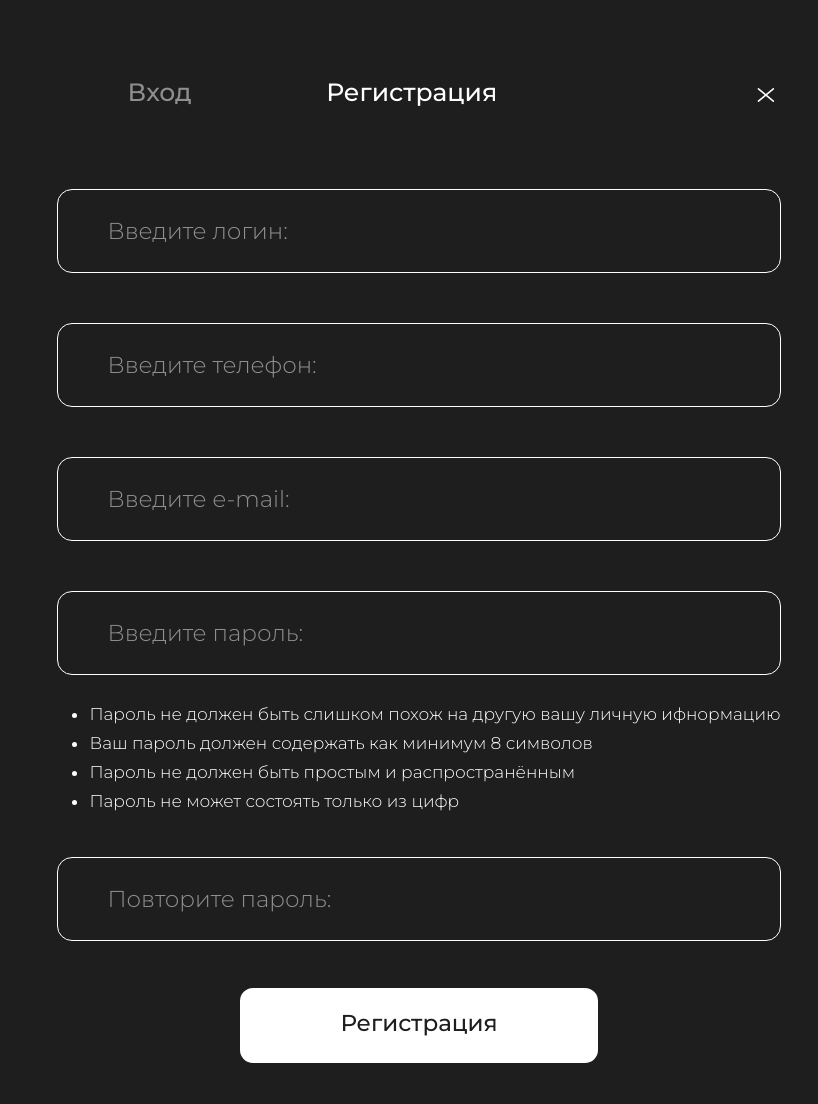
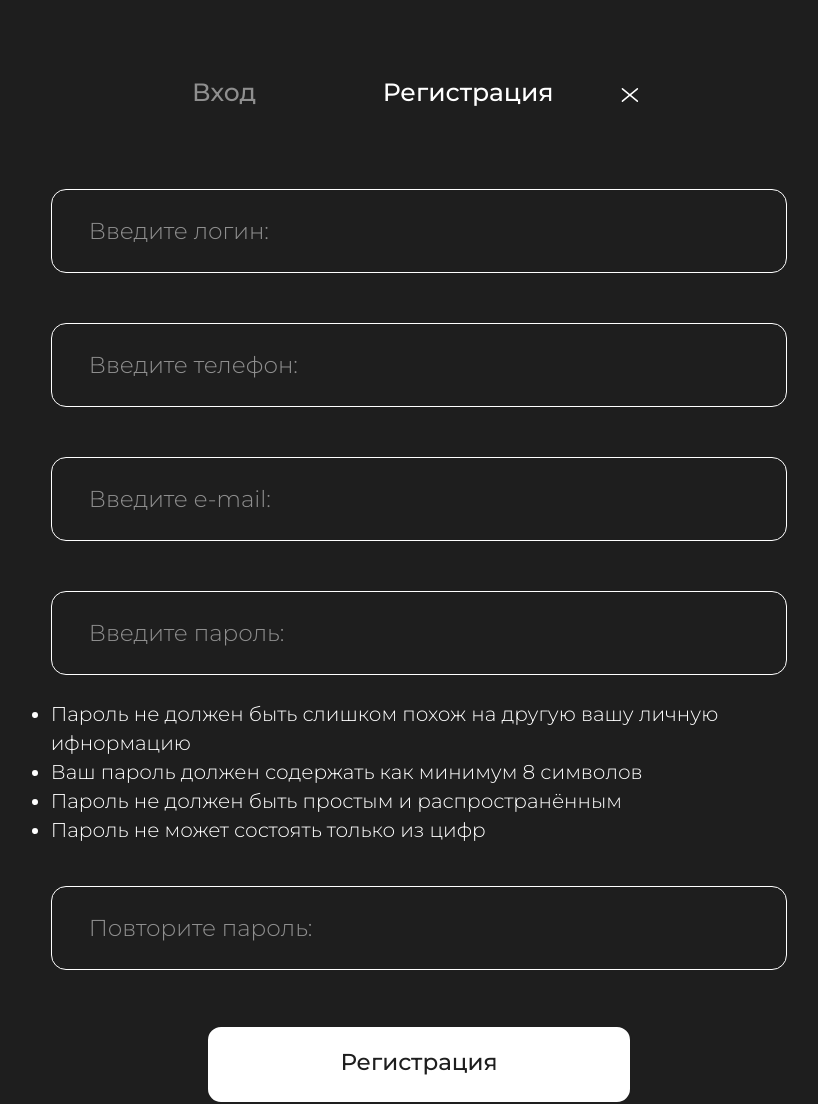
Before and after one commit to Nick-Fernandezz/bagama_fullstack, a Django app: page /singup/ in a window 1280 px wide. Shown: the whole page, without its empty margins (221-1039 px from the left). Before the commit the page ends 1063 px from the top, so only its background shows below. Run offline with Django 4.2, Linux system fonts and the light colour scheme.

Commit message:
mobile adaptate

```diff
--- a/bagama/settings.py
+++ b/bagama/settings.py
@@ -24,9 +24,9 @@ BASE_DIR = Path(__file__).resolve().parent.parent
 SECRET_KEY = 'django-insecure-(&&k=6&@%xbr-g6b8ouo0rd69o6x0-)z=)7v7nxn4iy*m7(@1w'
 
 # SECURITY WARNING: don't run with debug turned on in production!
-DEBUG = True
+DEBUG = False
 
-ALLOWED_HOSTS = []
+ALLOWED_HOSTS = ['*']
 
 
 # Application definition
--- a/bagama/urls.py
+++ b/bagama/urls.py
@@ -24,3 +24,5 @@ urlpatterns = [
     path('admin/', admin.site.urls),
     path('', include(shop_urls))
 ] + static(settings.MEDIA_URL, document_root=settings.MEDIA_ROOT)
+
+handler404 = "shop.views.page_not_found_view"
--- a/shop/static/shop/css/singupuser.css
+++ b/shop/static/shop/css/singupuser.css
@@ -18,7 +18,6 @@ body {
 }
 
 .main-container {
-
     margin-top: 71px;
     display: flex;
     justify-content: center;
@@ -81,7 +80,7 @@ input, label {
     display: flex;
     justify-content: center;
     text-align: center;
-    margin-top: 20px;
+    margin-top: 30px;
     background-color: #FFFFFF;
     border: 2px #1E1E1E solid;
     border-radius: 15px;
@@ -119,6 +118,7 @@ form {
     margin-bottom: 50px;
     display: flex;
     align-items: center;
+    justify-content: center;
 }
 
 .menu a {
@@ -150,8 +150,18 @@ form {
     font-family: 'Montserrat';
     font-style: normal;
     font-weight: 300;
-    font-size: 17px;
+    font-size: 20px;
     line-height: 29px;
 
     color: #FFFFFF;
 }
+
+@media (max-width: 576px) {
+    .norm_password {
+        font-size: 15px;
+        text-align: left;
+    }
+    .login-btn:nth-child(2) a {
+        margin-left: 55px;
+    }
+}
--- a/shop/static/shop/css/whywe.css
+++ b/shop/static/shop/css/whywe.css
@@ -52,4 +52,7 @@
         font-size: 20px;
         line-height: 25px;
     }
+    body {
+        margin: 2vw;
+    }
 }
--- a/shop/templates/shop/about.html
+++ b/shop/templates/shop/about.html
@@ -39,15 +39,15 @@
         </div>
     </div>
     <div class="row about-footer">
-        <div class="col-md-2 col-3 years">
+        <div class="col-md-2 col-12 years">
             <h4>11</h4>
             <h5>лет на рынке</h5>
         </div>
-        <div class="col-md-2 col-3clients">
+        <div class="col-md-2 col-12 clients">
             <h4>2000+</h4>
             <h5>довольных покупателей</h5>
         </div>
-        <div class="col-md-2 col-3 workers">
+        <div class="col-md-2 col-12 workers">
             <h4>18</h4>
             <h5>сотрудников</h5>
         </div>
--- a/shop/templates/shop/index.html
+++ b/shop/templates/shop/index.html
@@ -34,15 +34,15 @@
                         </a>
                     </div>
                     <div class="row align-items-center justify-content-center text-center products-btns">
-                        <div class="col-3 col-md-2">
+                        <div class="col-3 col-md-3">
                             <button type="button">
                                 <img class="btn-back" src="{% static 'shop/images/back.svg' %}">
                             </button>
                         </div>
-                        <div class="col-5">
+                        <div class="col-md-4 col-4">
                             <span class="progress-product">1 / 15</span>
                         </div>
-                        <div class="col-3 col-md-2">
+                        <div class="col-3 col-md-3">
                             <button type="button">
                                 <img class="btn-back" src="{% static 'shop/images/next.svg' %}">
                             </button>
--- a/shop/templates/shop/singupuser.html
+++ b/shop/templates/shop/singupuser.html
@@ -17,13 +17,13 @@
         <form method="post">
             {% csrf_token %}
             <div class="menu">
-                <div class="col-2 login-btn">
+                <div class="col-md-1 col login-btn">
                     <a href="{% url 'loginuser' %}">Вход</a>
                 </div>
-                <div class="col login-btn">
+                <div class="col-md-3 col login-btn">
                     <a href="{% url 'singupuser' %}">Регистрация</a>
                 </div>
-                <div class="close-btn">
+                <div class="col-md-1 col close-btn">
                     <a href="{% url 'indexpage' %}">
                         <img src="{% static 'shop/images/close-nav-bar.svg' %}" width="30" height="30">
                     </a>
@@ -43,36 +43,36 @@
 
                 </div>
             {% endfor %} -->
-
-            <div class=' input-block'>
+            <div class="row justify-content-center">
+                <div class='col-md-7 col-11 input-block'>
                     <input type="text" id="id_username" name="username" placeholder=" " maxlength="50" minlength="2" required>
                     <label for="id_username">Введите логин:</label>
                 </div>
-            <div class='input-block'>
+                <div class='col-md-7 col-11 input-block'>
                     <input type="tel" id="id_phonenumber" name="phonenumber" placeholder=" " required>
                     <label for="id_phonenumber">Введите телефон:</label>
                 </div>
-            <div class='input-block'>
+                <div class='col-md-7 col-11 input-block'>
                     <input type="email" id="id_email" name="email" placeholder=" " maxlength="100" minlength="2" required>
                     <label for="id_email">Введите e-mail:</label>
                 </div>
-            <div class='input-block'>
+                <div class='col-md-7 col-11 input-block'>
                     <input type="password" name="password1" placeholder=" " required="" id="id_password1">
                     <label for="id_password1">Введите пароль:</label>
                 </div>
-            <ul class="norm_password">
+                <ul class="col-md-7 col-11 norm_password">
                     <li>Пароль не должен быть слишком похож на другую вашу личную ифнормацию </li>
                     <li>Ваш пароль должен содержать как минимум 8 символов</li>
                     <li>Пароль не должен быть простым и распространённым</li>
                     <li>Пароль не может состоять только из цифр</li>
                 </ul>
-            <div class='input-block'>
+                <div class='col-md-7 col-11 input-block'>
                     <input type="password" name="password2" placeholder=" " required="" id="id_password2">
                     <label for="id_password2">Повторите пароль:</label>
                 </div>
+            </div>
 
-
-            <button class="col-6 submit-btn" type="submit">Регистрация</button>
+            <button class="col-md-4 col-6 submit-btn" type="submit">Регистрация</button>
         </form>
 
     </div>
```
Also changed, not shown: shop/static/shop/css/about.css (+10 -1 lines), shop/static/shop/css/index.css (+9 -4 lines), shop/templates/shop/loginuser.html (+6 -5 lines), shop/templates/shop/whywe.html (+8 -8 lines), media/categories/avatars/photo_2023-05-18_01-00-35-transformed.png (deleted), media/categories/avatars/photo_2023-05-18_01-03-26-transformed.png (deleted), media/categories/avatars/photo_2023-05-18_01-05-37.jpg (deleted), media/categories/avatars/photo_2023-05-18_01-06-13.jpg (deleted), shop/migrations/0002_categories.py (deleted), shop/migrations/0003_alter_userprofils_options.py (deleted), shop/migrations/0004_alter_categories_options_userprofils_created_date.py (deleted), shop/migrations/0005_alter_userprofils_created_date.py (deleted), shop/static/shop/css/loginuser.css (line endings or trailing spaces). Lines whose indentation alone changed are shown as unchanged.
